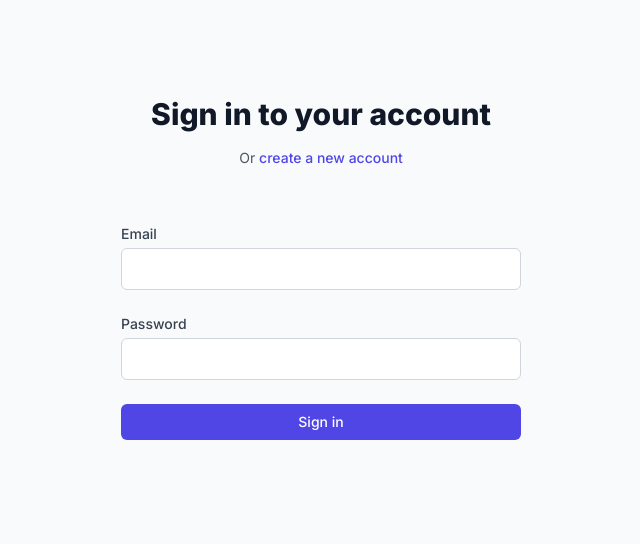
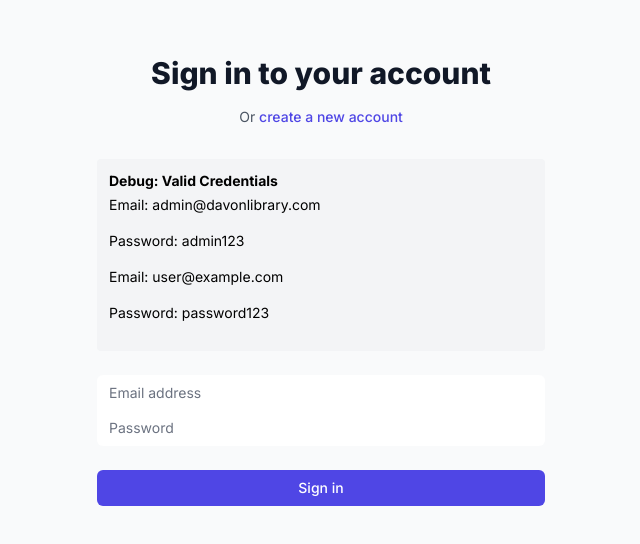
Before and after one commit to tanaksudavon/davon-library-system, a Next.js app in the folder frontend/davon-library-webui/: page /login in a window 1280 px wide. Shown: the part 132-676 px from the top of the page, without its empty margins (319-959 px from the left). Built offline with nearby package versions, Linux system fonts and the light colour scheme.

Commit message:
refactor: simplify LoginForm component by removing formData state and adding debug information for valid credentials

```diff
--- a/frontend/davon-library-webui/src/components/auth/LoginForm.tsx
+++ b/frontend/davon-library-webui/src/components/auth/LoginForm.tsx
@@ -4,39 +4,25 @@ import { useState, useEffect } from 'react';
 import { useRouter } from 'next/navigation';
 import { authService } from '@/lib/services/auth-service';
 
-interface LoginFormData {
-  email: string;
-  password: string;
-}
-
 export default function LoginForm() {
   const router = useRouter();
-  const [formData, setFormData] = useState<LoginFormData>({
-    email: '',
-    password: '',
-  });
-  const [error, setError] = useState<string>('');
+  const [email, setEmail] = useState('');
+  const [password, setPassword] = useState('');
+  const [error, setError] = useState('');
   const [isLoading, setIsLoading] = useState(false);
+  const [validCredentials, setValidCredentials] = useState<{email: string, password: string}[]>([]);
 
+  // Get valid credentials for debugging purposes
   useEffect(() => {
-    console.log('🟢 LoginForm MOUNT oldu');
-
-    return () => {
-      console.log('🔴 LoginForm UNMOUNT oluyor');
-    };
+    if (process.env.NODE_ENV === 'development') {
+      try {
+        const credentials = authService.getValidCredentials();
+        setValidCredentials(credentials);
+      } catch (err) {
+        console.error('Could not fetch valid credentials:', err);
+      }
+    }
   }, []);
-
-  useEffect(() => {
-    console.log('🔄 LoginForm UPDATE: formData değişti', formData);
-  }, [formData]);
-
-  const handleChange = (e: React.ChangeEvent<HTMLInputElement>) => {
-    const { name, value } = e.target;
-    setFormData(prev => ({
-      ...prev,
-      [name]: value
-    }));
-  };
 
   const handleSubmit = async (e: React.FormEvent) => {
     e.preventDefault();
@@ -44,13 +30,17 @@ export default function LoginForm() {
     setIsLoading(true);
 
     try {
-      const response = await authService.login(formData.email, formData.password);
+      console.log('Attempting to login with:', { email, password });
+      const response = await authService.login(email, password);
+      console.log('Login successful:', response);
+
       if (response.user.role === 'admin') {
         router.push('/dashboard');
       } else {
         router.push('/profile');
       }
     } catch (err) {
+      console.error('Login error:', err);
       setError('Invalid email or password');
     } finally {
       setIsLoading(false);
@@ -58,50 +48,65 @@ export default function LoginForm() {
   };
 
   return (
-    <div className="w-full max-w-md mx-auto p-6">
-      <form onSubmit={handleSubmit} className="space-y-6">
+    <form onSubmit={handleSubmit} className="mt-8 space-y-6">
+      {process.env.NODE_ENV === 'development' && validCredentials.length > 0 && (
+        <div className="text-sm p-3 bg-gray-100 rounded mb-4">
+          <p className="font-bold mb-1">Debug: Valid Credentials</p>
+          {validCredentials.map((cred, i) => (
+            <div key={i} className="mb-1">
+              <p>Email: {cred.email}</p>
+              <p>Password: {cred.password}</p>
+            </div>
+          ))}
+        </div>
+      )}
+
+      <div className="-space-y-px">
         <div>
-          <label htmlFor="email" className="block text-sm font-medium text-gray-700">
-            Email
-          </label>
+          <label htmlFor="email" className="sr-only">Email</label>
           <input
-            type="email"
             id="email"
             name="email"
-            value={formData.email}
-            onChange={handleChange}
+            type="email"
+            autoComplete="email"
             required
-            className="mt-1 block w-full rounded-md border-gray-300 shadow-sm focus:border-indigo-500 focus:ring-indigo-500"
+            value={email}
+            onChange={(e) => setEmail(e.target.value)}
+            className="appearance-none rounded-none relative block w-full px-3 py-2 border border-gray-300 placeholder-gray-500 text-gray-900 rounded-t-md focus:outline-none focus:ring-indigo-500 focus:border-indigo-500 focus:z-10 sm:text-sm"
+            placeholder="Email address"
           />
         </div>
-
         <div>
-          <label htmlFor="password" className="block text-sm font-medium text-gray-700">
-            Password
-          </label>
+          <label htmlFor="password" className="sr-only">Password</label>
           <input
-            type="password"
             id="password"
             name="password"
-            value={formData.password}
-            onChange={handleChange}
+            type="password"
+            autoComplete="current-password"
             required
-            className="mt-1 block w-full rounded-md border-gray-300 shadow-sm focus:border-indigo-500 focus:ring-indigo-500"
+            value={password}
+            onChange={(e) => setPassword(e.target.value)}
+            className="appearance-none rounded-none relative block w-full px-3 py-2 border border-gray-300 placeholder-gray-500 text-gray-900 rounded-b-md focus:outline-none focus:ring-indigo-500 focus:border-indigo-500 focus:z-10 sm:text-sm"
+            placeholder="Password"
           />
         </div>
+      </div>
 
-        {error && (
-          <div className="text-red-500 text-sm">{error}</div>
-        )}
+      {error && (
+        <div className="text-sm text-red-600 bg-red-50 p-2 rounded">
+          {error}
+        </div>
+      )}
 
+      <div>
         <button
           type="submit"
           disabled={isLoading}
-          className="w-full flex justify-center py-2 px-4 border border-transparent rounded-md shadow-sm text-sm font-medium text-white bg-indigo-600 hover:bg-indigo-700 focus:outline-none focus:ring-2 focus:ring-offset-2 focus:ring-indigo-500 disabled:opacity-50"
+          className="group relative w-full flex justify-center py-2 px-4 border border-transparent text-sm font-medium rounded-md text-white bg-indigo-600 hover:bg-indigo-700 focus:outline-none focus:ring-2 focus:ring-offset-2 focus:ring-indigo-500"
         >
           {isLoading ? 'Signing in...' : 'Sign in'}
         </button>
-      </form>
-    </div>
+      </div>
+    </form>
   );
 }
```
